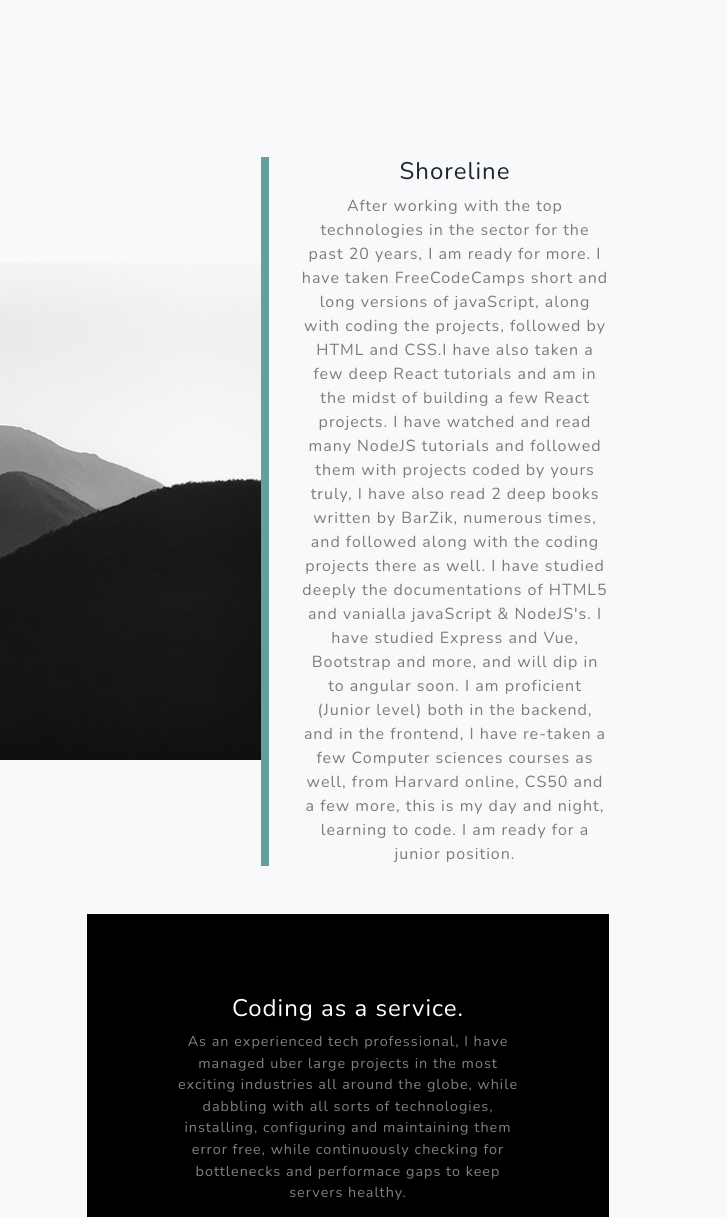
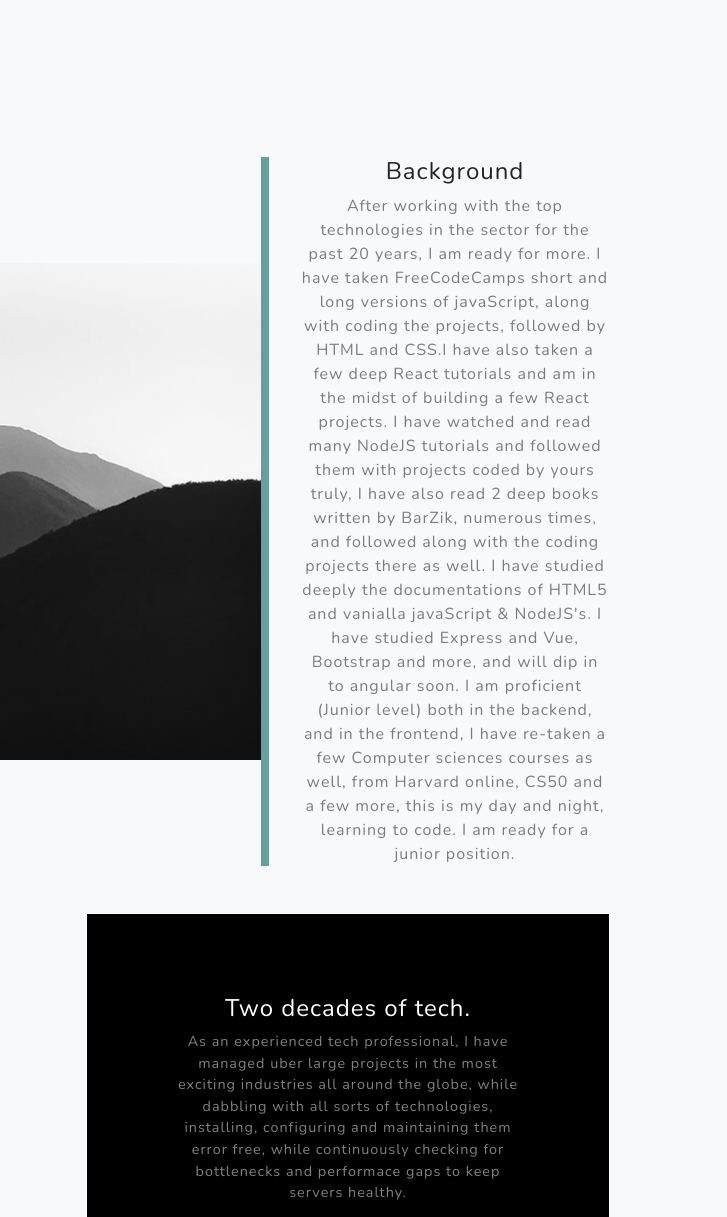
Before and after one commit to Rekt-Dev/rekt-dev.github.io, a plain HTML site: page index.html in a window 1280 px wide. Shown: the part 1653-2870 px from the top of the page, 553-1280 px from the left. Drawn offline with nearby package versions, Linux system fonts and the light colour scheme.

Commit message:
Update index.html

```diff
--- a/index.html
+++ b/index.html
@@ -68,7 +68,7 @@ I'm a 20 year System/Network/Security veteran with lots of managerial experience
                     <div class="col-xl-8 col-lg-7"><img class="img-fluid mb-3 mb-lg-0" src="./assets/img/demo-image-01.jpg" /></div>
                     <div class="col-xl-4 col-lg-5">
                         <div class="featured-text text-center text-lg-left">
-                            <h4>Shoreline</h4>
+                            <h4>Background</h4>
                             <p class="text-black-50 mb-0">After working with the top technologies in the sector for the past 20 years, I am ready for more. I have taken FreeCodeCamps short and long versions of javaScript, along with coding the projects, followed by HTML and CSS.I have also taken a few deep React tutorials and am in the midst of building a few React projects. I have watched and read many NodeJS tutorials and followed them with projects coded by yours truly, I have also read 2 deep books written by BarZik, numerous times, and followed along with the coding projects there as well. I have studied deeply the documentations of HTML5 and vanialla javaScript & NodeJS's. I have studied Express and Vue, Bootstrap and more, and will dip in to angular soon. I am proficient (Junior level) both in the backend, and in the frontend, I have re-taken a few Computer sciences courses as well, from Harvard online, CS50 and a few more, this is my day and night, learning to code. I am ready for a junior position.</p>
                         </div>
                     </div>
@@ -80,7 +80,7 @@ I'm a 20 year System/Network/Security veteran with lots of managerial experience
                         <div class="bg-black text-center h-100 project">
                             <div class="d-flex h-100">
                                 <div class="project-text w-100 my-auto text-center text-lg-left">
-                                    <h4 class="text-white">Coding as a service.
+                                    <h4 class="text-white">Two decades of tech.
 </h4>
                                     <p class="mb-0 text-white-50">
 As an experienced tech professional, I have managed uber large projects in the most exciting industries all around the globe, while dabbling with all sorts of technologies, installing, configuring and maintaining them error free, while continuously checking for bottlenecks and performace gaps to keep servers healthy.</p>
@@ -115,13 +115,7 @@ As an experienced tech professional, I have managed uber large projects in the m
                     <div class="col-md-10 col-lg-8 mx-auto text-center">
                         <i class="far fa-paper-plane fa-2x mb-2 text-white"></i>
                         <h2 class="text-white mb-5">If you would like to hire me, please contact me through the form or through my email, THANKS ! </h2>
-                        <!-- * * * * * * * * * * * * * * *-->
-                        <!-- * * SB Forms Contact Form * *-->
-                        <!-- * * * * * * * * * * * * * * *-->
-                        <!-- This form is pre-integrated with SB Forms.-->
-                        <!-- To make this form functional, sign up at-->
-                        <!-- https://startbootstrap.com/solution/contact-forms-->
-                        <!-- to get an API token!-->
+
                         <form class="form-signup" id="contactForm" data-sb-form-api-token="API_TOKEN">
                             <!-- Email address input-->
                             <div class="row input-group-newsletter">
```
